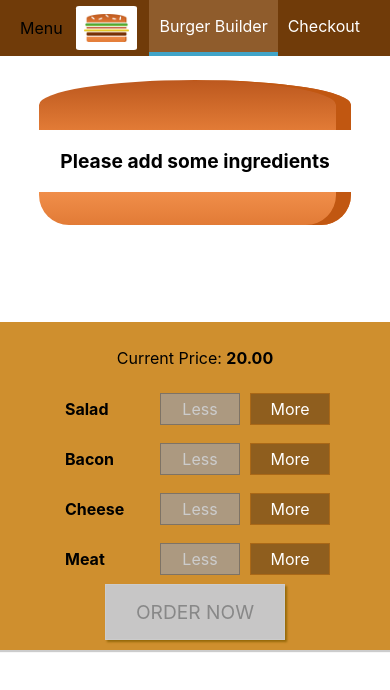
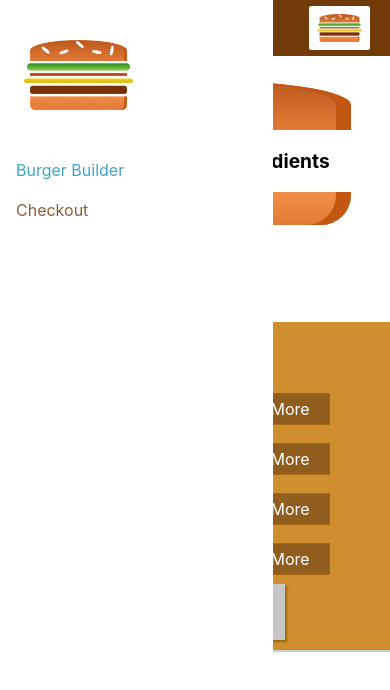
Before and after one commit to torikraju/react, a React (Create React App) app in the folder burger-project/: page / in a window 390 px wide. Shown: the top 690 px of the page. Built offline with nearby package versions, Linux system fonts and the light colour scheme.

Commit message:
131 More about Responsive Adjustments

```diff
--- a/burger-project/src/UI/Logo/Logo.js
+++ b/burger-project/src/UI/Logo/Logo.js
@@ -3,7 +3,7 @@
 import styles from './Logo.module.css';
 
 const logo = props => (
-    <div className={styles.Logo}>
+    <div className={styles.Logo} style={{height: props.height}}>
         <img src={burgerLogo} alt='MyBurger'/>
     </div>
 );
--- a/burger-project/src/UI/Logo/Logo.module.css
+++ b/burger-project/src/UI/Logo/Logo.module.css
@@ -1,7 +1,7 @@
 .Logo {
     background-color: white;
     padding: 8px;
-    height: 80%;
+    height: 100%;
     box-sizing: border-box;
     border-radius: 5%;
 }
--- a/burger-project/src/components/Layout/Layout.js
+++ b/burger-project/src/components/Layout/Layout.js
@@ -2,10 +2,12 @@
 import Aux from '../../hoc/Auxiliary';
 import styles from './Layout.module.css';
 import Toolbar from '../Navigation/Toolbar/Toolbar'
+import SideDrawer from '../Navigation/SideDrawer/SideDrawer';
 
 const layout = (props) => (
     <Aux>
         <Toolbar/>
+        <SideDrawer/>
         < main className={styles.Content}>
             {props.children}
         </main>
--- a/burger-project/src/components/Navigation/NavigationItems/NavigationItem/NavigationItem.module.css
+++ b/burger-project/src/components/Navigation/NavigationItems/NavigationItem/NavigationItem.module.css
@@ -1,18 +1,14 @@
 .NavigationItem {
-    margin: 0;
+    margin: 10px 0;
     box-sizing: border-box;
-    display: flex;
-    height: auto;
-    width: auto;
-    align-items: center;
+    display: block;
+    width: 100%;
 }
 
 .NavigationItem a {
-    color: white;
+    color: #8F5C2C;
     text-decoration: none;
-    height: 100%;
-    padding: 16px 10px;
-    border-bottom: 4px solid transparent;
+    width: 100%;
     box-sizing: border-box;
     display: block;
 }
@@ -20,7 +16,31 @@
 .NavigationItem a:hover,
 .NavigationItem a:active,
 .NavigationItem a.active {
-    background-color: #8f5c2c;
-    border-bottom: 4px solid #40a4c8;
-    color: white;
+    color: #40A4C8;
 }
+
+
+@media (min-width: 500px) {
+    .NavigationItem {
+        margin: 0;
+        display: flex;
+        /*height: 100%;*/
+        width: auto;
+        align-items: center;
+    }
+
+    .NavigationItem a {
+        color: white;
+        height: 100%;
+        padding: 16px 10px;
+        border-bottom: 4px solid transparent;
+    }
+
+    .NavigationItem a:hover,
+    .NavigationItem a:active,
+    .NavigationItem a.active {
+        background-color: #8F5C2C;
+        border-bottom: 4px solid #40A4C8;
+        color: white;
+    }
+}
--- a/burger-project/src/components/Navigation/NavigationItems/NavigationItems.module.css
+++ b/burger-project/src/components/Navigation/NavigationItems/NavigationItems.module.css
@@ -3,6 +3,13 @@
     padding: 0;
     list-style: none;
     display: flex;
+    flex-flow: column;
     align-items: center;
     height: 100%;
 }
+
+@media (min-width: 500px) {
+    .NavigationItems {
+        flex-flow: row;
+    }
+}
--- /dev/null
+++ b/burger-project/src/components/Navigation/SideDrawer/DrawerToggle/DrawerToggle.js
@@ -0,0 +1,6 @@
+import React from 'react';
+import style from './DrawerToggle.module.css';
+
+const drawerToggle = () => ();
+
+export default drawerToggle;
--- /dev/null
+++ b/burger-project/src/components/Navigation/SideDrawer/SideDrawer.js
@@ -0,0 +1,20 @@
+import React from 'react';
+import style from './SideDrawer.module.css';
+import Logo from '../../../UI/Logo/Logo';
+import NavigationItems from '../NavigationItems/NavigationItems';
+
+const sideDrawer = (props) => {
+    //...
+    return (
+        <div className={style.SideDrawer}>
+            <div className={style.Logo}>
+                <Logo/>
+            </div>
+            <nav>
+                <NavigationItems/>
+            </nav>
+        </div>
+    );
+};
+
+export default sideDrawer;
--- /dev/null
+++ b/burger-project/src/components/Navigation/SideDrawer/SideDrawer.module.css
@@ -0,0 +1,32 @@
+.SideDrawer {
+    position: fixed;
+    width: 280px;
+    max-width: 70%;
+    height: 100%;
+    left: 0;
+    top: 0;
+    z-index: 200;
+    background-color: white;
+    padding: 32px 16px;
+    box-sizing: border-box;
+    transition: transform 0.3s ease-out;
+}
+
+@media (min-width: 500px) {
+    .SideDrawer {
+        display: none;
+    }
+}
+
+.Open {
+    transform: translateX(0);
+}
+
+.Close {
+    transform: translateX(-100%);
+}
+
+.Logo {
+    height: 11%;
+    margin-bottom: 32px;
+}
--- a/burger-project/src/components/Navigation/Toolbar/Toolbar.js
+++ b/burger-project/src/components/Navigation/Toolbar/Toolbar.js
@@ -6,8 +6,10 @@
 const toolbar = (props) => (
     <header className={styles.Toolbar}>
         <div>Menu</div>
-        <Logo/>
-        <nav>
+        <div className={styles.Logo}>
+            <Logo/>
+        </div>
+        <nav className={styles.DesktopOnly}>
             <NavigationItems/>
         </nav>
     </header>
--- a/burger-project/src/components/Navigation/Toolbar/Toolbar.module.css
+++ b/burger-project/src/components/Navigation/Toolbar/Toolbar.module.css
@@ -17,3 +17,13 @@
     height: 100px;
 
 }
+
+.Logo {
+    height: 80%;
+}
+
+@media (max-width: 499px) {
+    .DesktopOnly {
+        display: none;
+    }
+}
```
Also changed, not shown: burger-project/src/components/Navigation/SideDrawer/DrawerToggle/DrawerToggle.module.css (added).
